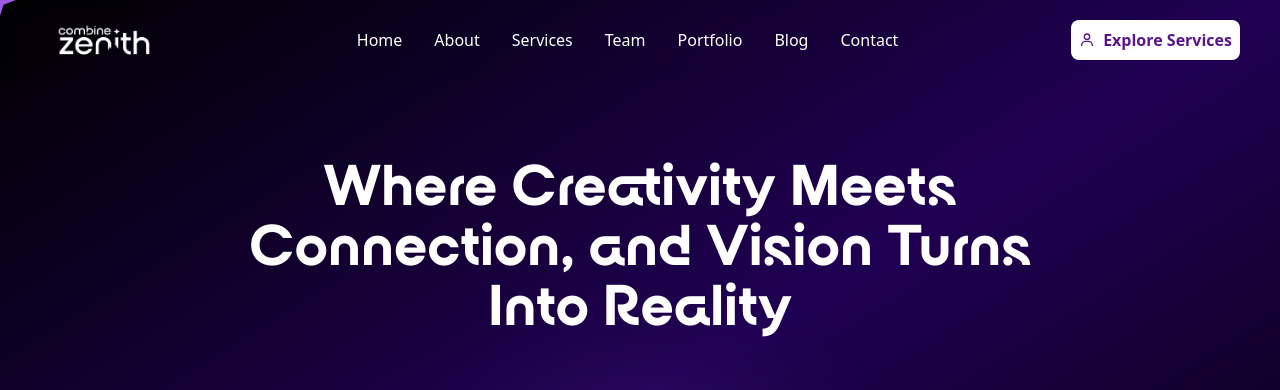
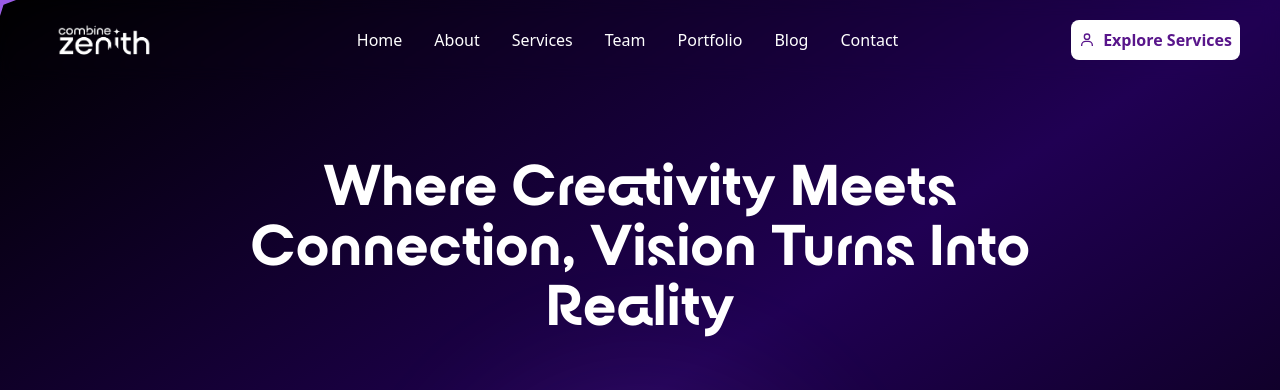
Before and after one commit to combinezenith/combine-zenith-website, a Next.js app: page /about in a window 1280 px wide. Shown: the top 390 px of the page. Built offline with nearby package versions, Linux system fonts and the light colour scheme; no server answers; the database is empty.

Commit message:
committed

```diff
--- a/src/app/(components)/AboutStory.tsx
+++ b/src/app/(components)/AboutStory.tsx
@@ -15,7 +15,7 @@ export default function AboutStory() {
           {/* Header Section */}
           <div aria-label="About Header" className="text-center mb-16">
             <h1 className="text-4xl md:text-5xl lg:text-6xl font-bold text-white mb-6">
-              Where Creativity Meets Connection, and Vision Turns Into Reality
+              Where Creativity Meets Connection, Vision Turns Into Reality
             </h1>
             </div>
 
```
